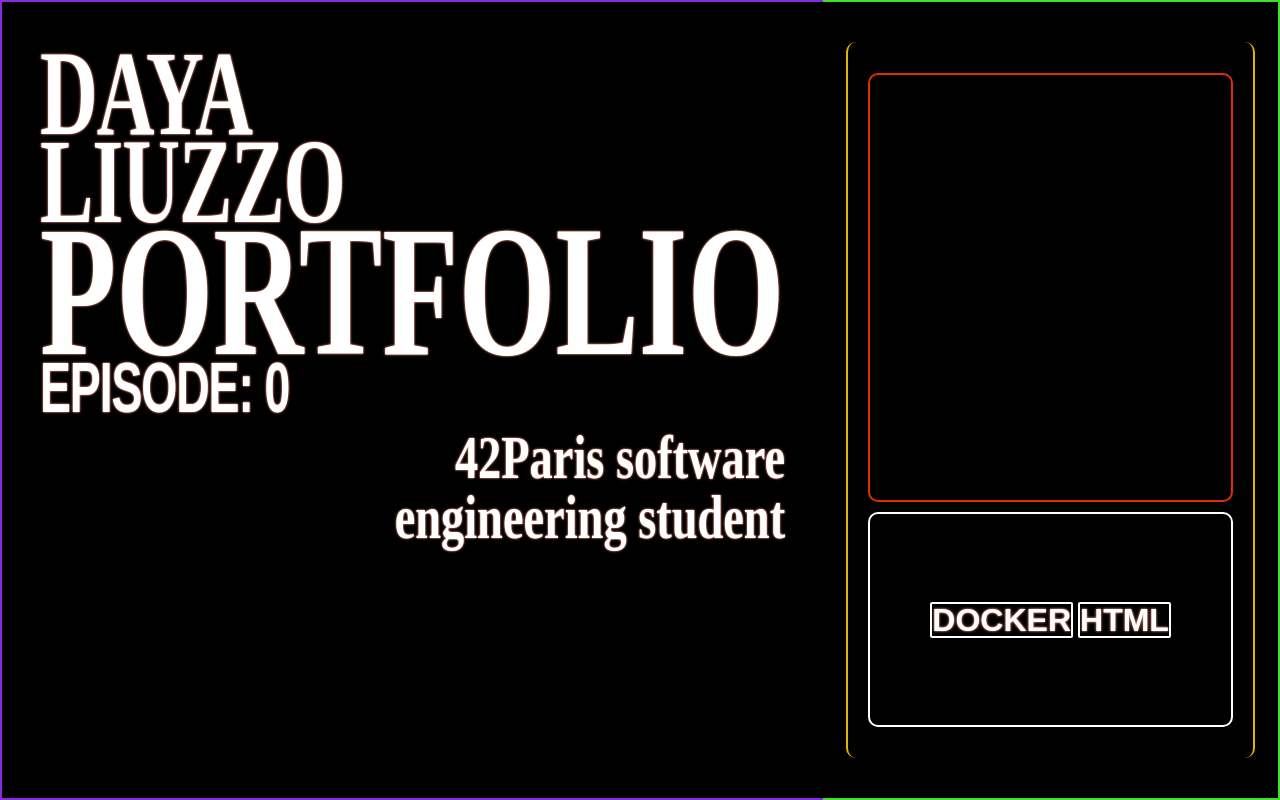
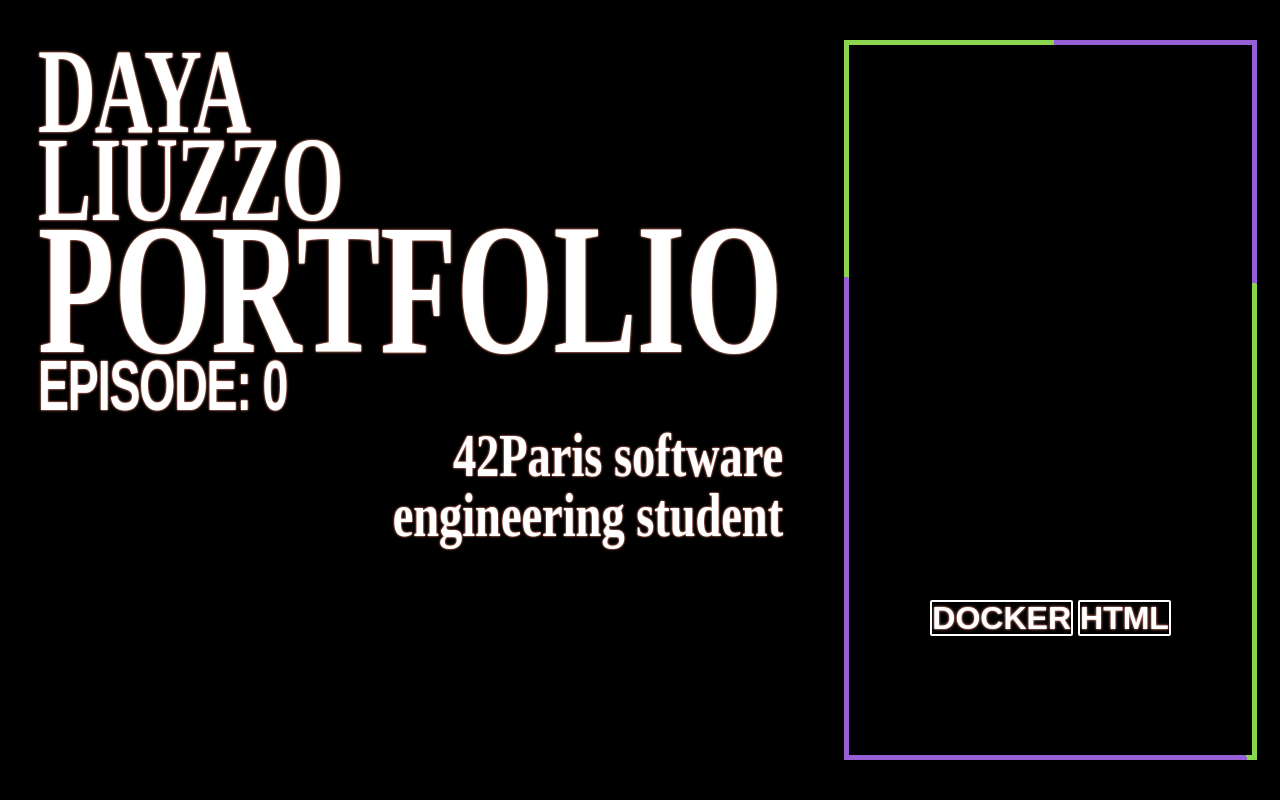
Before and after one commit to DayaLiuzzo/portfolio, a website built with Vite: page index.html in a window 1280 px wide. Built offline with nearby package versions, Linux system fonts and the light colour scheme.

Commit message:
style (style.css) added border and border animation techstack

```diff
--- a/src/style.css
+++ b/src/style.css
@@ -55,7 +55,7 @@ html, body {
     padding-right: 3%;
     display: flex;
     flex-direction: column;
-    border:solid 2px blueviolet;
+    /* border:solid 2px blueviolet; */
     border-right: none;
   }
 
@@ -85,7 +85,7 @@ html, body {
   .showcase{
     /* flex-grow: 1; */
     flex: 1 1 auto;
-    border:solid 2px rgb(58, 226, 43);
+    /* border:solid 2px rgb(58, 226, 43); */
     border-left: none;
     display: flex;
     align-items: center;
@@ -115,14 +115,6 @@ html, body {
     /* border: solid 2px; */
   }
 
-
-
-
-
-
-
-
-
   .mainBox{
     display: flex;
     flex-direction: column;
@@ -130,26 +122,48 @@ html, body {
     justify-content: center;
     width: 90%;
     height: 90%;
+    overflow: hidden;
     gap: 10px;
-    border-left: solid 2px#e0b700;
-    border-right: solid 2px#e0b700;
+    border: 5px solid;
+    /* border-image: repeating-linear-gradient(50deg, #965fd4, #8bd450) 1; */
+    border-image: repeating-linear-gradient(
+    50deg,
+    #965fd4 0%,
+    #965fd4 40%,
+    #8bd450 40%,
+    #8bd450 80%
+  ) 1;
+    /* border-top: solid 2px 	#965fd4;
+    border-left: solid 2px 	 	#965fd4;
+    border-right: solid 2px 	#8bd450;
+    border-bottom: solid 2px #8bd450;; */
     border-radius: 10px;
+  }
+
+  .mainBox:hover{
+    border-image: repeating-linear-gradient(
+      125deg,
+      #965fd4 0%,
+      #965fd4 40%,
+      #8bd450 40%,
+      #8bd450 80%
+    ) 1;
   }
 
   .mediaCanva{
 
     min-height: 60%;
     min-width: 90%;
-    border: solid 2px#e22d00;
+    /* border: solid 2px#e22d00; */
     border-radius: 10px;
 
   }
 
   .stackBox{
     display: flex;
-    border: solid 2px #ffffff;
+    /* border: solid 2px #ffffff; */
     width: 90%;
-    height: 30%;
+    padding: 1%;
     gap: 5px;
     align-items: center;
     justify-content: center;
--- a/src/views/Home.js
+++ b/src/views/Home.js
@@ -108,10 +108,16 @@ export default class Home extends BaseView {
 		techName2.innerText = "DOCKER";
 		//
 
-		mainBox.appendChild(mediaCanva);
+
+
+
 		stackElement.appendChild(techName);
 		stackBox.appendChild(stackElement);
+
+		mainBox.appendChild(mediaCanva);
 		mainBox.appendChild(stackBox);
+
+
 		showcase.appendChild(mainBox);
 		document.getElementById('canva').appendChild(showcase);
 
--- a/styleBackup.css
+++ b/styleBackup.css
@@ -83,8 +83,6 @@ html, body {
   width: 90%;
   height: 90%;
   gap: 10px;
-  border-left: solid 2px#ffffff;
-  border-right: solid 2px#ffffff;
   border-radius: 10px;
 }
 
@@ -100,8 +98,7 @@ html, body {
 .stackBox{
   display: flex;
   border: solid 2px #ffffff;
-  width: 90%;
-  height: 30%;
+  min-height: 30%;
   gap: 5px;
   align-items: center;
   justify-content: center;
```
